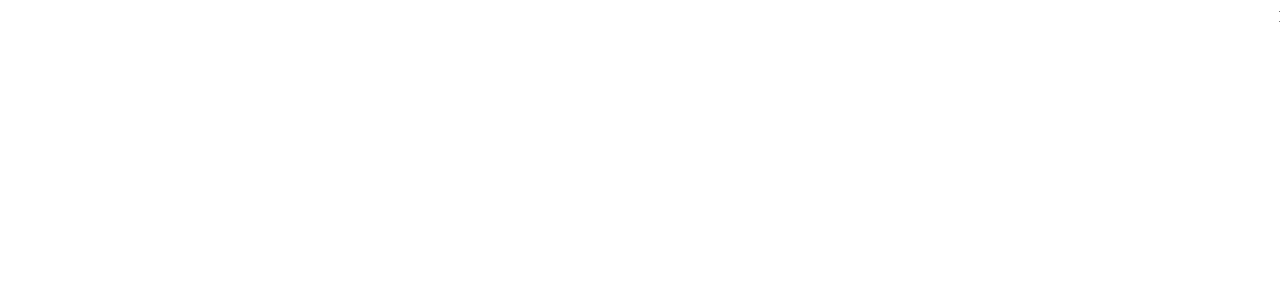
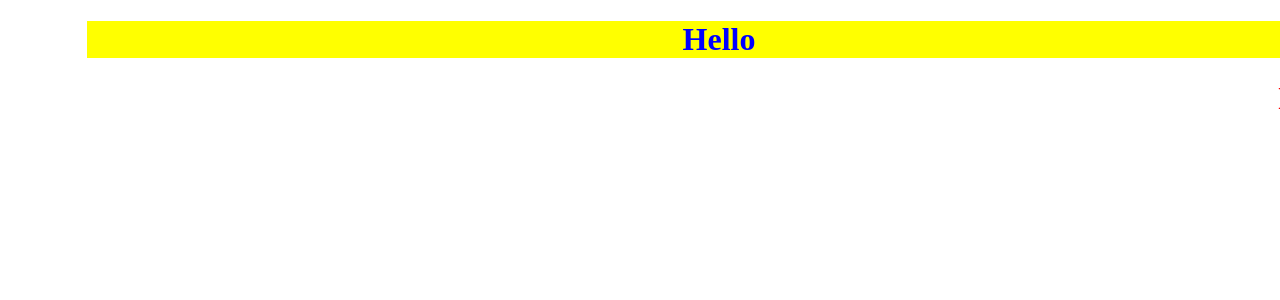
Before and after one commit to niinja2017/Learn-React, a React (Vite) app: page / in a window 1280 px wide. Shown: the top 300 px of the page. Built offline with nearby package versions, Linux system fonts and the light colour scheme.

Commit message:
add exam 7 & 8 to project

```diff
--- a/src/App.jsx
+++ b/src/App.jsx
@@ -1,6 +1,8 @@
+import ExamEight from "./example/examEight"
 import ExamFive from "./example/examFive"
 import ExamFour from "./example/examFour"
 import ExamOne from "./example/examOne"
+import ExamSeven from "./example/examSeven"
 import ExamSix from "./example/examSix"
 import ExamThree from "./example/examThree"
 import ExamTwo from "./example/examTwo"
@@ -14,7 +16,9 @@ function App() {
             {/* <ExamThree/> */}
             {/* <ExamFour/> */}
             {/* <ExamFive/> */}
-            <ExamSix/>
+            {/* <ExamSix/> */}
+            {/* <ExamSeven/> */}
+            <ExamEight/>
         </div>
     )
 }
--- /dev/null
+++ b/src/components/Article.jsx
@@ -0,0 +1,11 @@
+const Article = ({title , message}) => {
+    return (
+        <div>
+            <h2>{title}</h2>
+            <p>{message}</p>
+            <hr />
+        </div>
+    )
+}
+
+export default Article
--- /dev/null
+++ b/src/example/examEight.css
@@ -0,0 +1,11 @@
+.blue{
+    color: blue;
+}
+
+.title {
+    color: red;
+}
+
+.titleHover:hover{
+    color: blue;
+}
--- /dev/null
+++ b/src/example/examEight.jsx
@@ -0,0 +1,61 @@
+import { useState } from 'react'
+import './examEight.css'
+
+const ExamEight = () => {
+
+    const [status, setStatus] = useState(false)
+
+    return (
+        <div className='blue'>
+            <h1 style={{ backgroundColor: 'yellow', textAlign: 'center' }}>Hello</h1>
+
+
+
+            <h1
+                className={`title ${status ? 'titleHover' : ''}`}
+                onMouseEnter={() => setStatus(true)}
+                onMouseLeave={() => setStatus(false)}
+            >Hello</h1>
+
+
+
+
+
+
+
+
+
+
+
+
+
+
+
+
+
+
+
+
+
+
+
+
+
+
+
+
+
+
+            {/* exam one  */}
+            {/* <h2
+                style={status ? { backgroundColor: 'black', color: 'white' } : {backgroundColor : 'white' , color : 'black'}}
+                onMouseEnter={() => setStatus(true)}
+                onMouseLeave={() => setStatus(false)}
+            >
+                Change Color
+            </h2> */}
+        </div>
+    )
+}
+
+export default ExamEight
--- /dev/null
+++ b/src/example/examSeven.jsx
@@ -0,0 +1,59 @@
+import { useState } from "react"
+
+const ExamSeven = () => {
+
+    const [article, setArticle] = useState([
+        {
+            title: 'JavaScript',
+            message: 'this is is JavaScript article message'
+        },
+        {
+            title: 'Nodejs',
+            message: 'this is is Nodejs article message'
+        },
+    ])
+    const [loading, setLoading] = useState(false)
+
+
+    const LoadMoreHandle = () => {
+        setLoading(true)
+        setTimeout(() => {
+            setLoading(false)
+            setArticle([
+                ...article,
+                {
+                    title: 'PHP',
+                    message: 'this is a PhP article message'
+                }
+            ])
+        }, 1000);
+    }
+
+    const auth = true
+
+    if (!auth) {
+        return (
+            <div>
+                <h1>You Must Login First</h1>
+            </div>
+        )
+    }
+
+
+    return (
+        <div>
+            {
+                article.map(({ title, message }) =>
+                    <div>
+                        <h2>{title}</h2>
+                        <p>{message}</p>
+                        <hr />
+                    </div>
+                )
+            }
+            <button onClick={LoadMoreHandle}>{loading ? 'loading...' : 'Load More'}</button>
+        </div>
+    )
+}
+
+export default ExamSeven
--- a/src/example/examSix.jsx
+++ b/src/example/examSix.jsx
@@ -1,15 +1,80 @@
+import { useState } from "react"
+import Article from "../components/Article"
+
 const ExamSix = () => {
-    let headings = [
-        <span>Home</span>,
-        <span>React</span>,
-        <span>Tailwindcss</span>,
-        <span>JavaScript</span>
-    ]
+    // let headings = [
+    //     <span>Home</span>,
+    //     <span>React</span>,
+    //     <span>Tailwindcss</span>,
+    //     <span>JavaScript</span>
+    // ]
+
+    // let headings = [
+    //     "Home",
+    //     "React",
+    //     "Tailwindcss",
+    //     "JavaScript"
+    // ]
+
+    // const article = [
+    //     {
+    //         title: 'JavaScript',
+    //         message: 'this is is JavaScript article message'
+    //     },
+    //     {
+    //         title: 'Nodejs',
+    //         message: 'this is is Nodejs article message'
+    //     },
+    //     {
+    //         title: 'PHP',
+    //         message: 'this is is PHP article message'
+    //     },
+    //     {
+    //         title: 'Python',
+    //         message: 'this is is Python article message'
+    //     }
+    // ]
+
+    // const [article, setArticle] = useState([
+    //     {
+    //         title: 'JavaScript',
+    //         message: 'this is is JavaScript article message'
+    //     },
+    //     {
+    //         title: 'Nodejs',
+    //         message: 'this is is Nodejs article message'
+    //     },
+    // ])
+
+    // const handleClick = () => {
+    //     setArticle([
+    //         ...article,
+    //         {
+    //             title: 'PHP',
+    //             message: 'this is a PHP article message'
+    //         }
+    //     ])
+
+    //     setTimeout(() => {
+    //         setArticle(prev =>
+    //             [
+    //                 ...prev,
+    //                 {
+    //                     title: 'PHP',
+    //                     message: 'this is a PHP article message'
+    //                 }
+    //             ]
+    //         )
+    //     }, 1000);
+    // }
+
+
+
     return (
         <div>
 
 
-            {headings}
+            {/* {headings} */}
 
 
 
@@ -18,6 +83,55 @@ const ExamSix = () => {
                     <a href="">{item}</a>
                 </div>
             )} */}
+
+
+
+
+
+
+
+
+
+
+
+
+
+
+
+
+
+
+
+            {/* exma One */}
+            {/* {
+                article.map(({ title, message }) =>
+                    <div>
+                        <h2>{title}</h2>
+                        <p>{message}</p>
+                        <hr />
+                    </div>
+                )
+            } */}
+
+            {/* exam Two */}
+            {/* {
+                article.map(({ title, message }) =>
+                    <Article title={title} message={message} />
+                )
+            } */}
+
+
+            {/* exam three */}
+            {/* {
+                article.map(({ title, message }) =>
+                    <div>
+                        <h2>{title}</h2>
+                        <p>{message}</p>
+                        <hr />
+                    </div>
+                )
+            }
+            <button onClick={handleClick}>Load More</button> */}
         </div>
     )
 }
```
